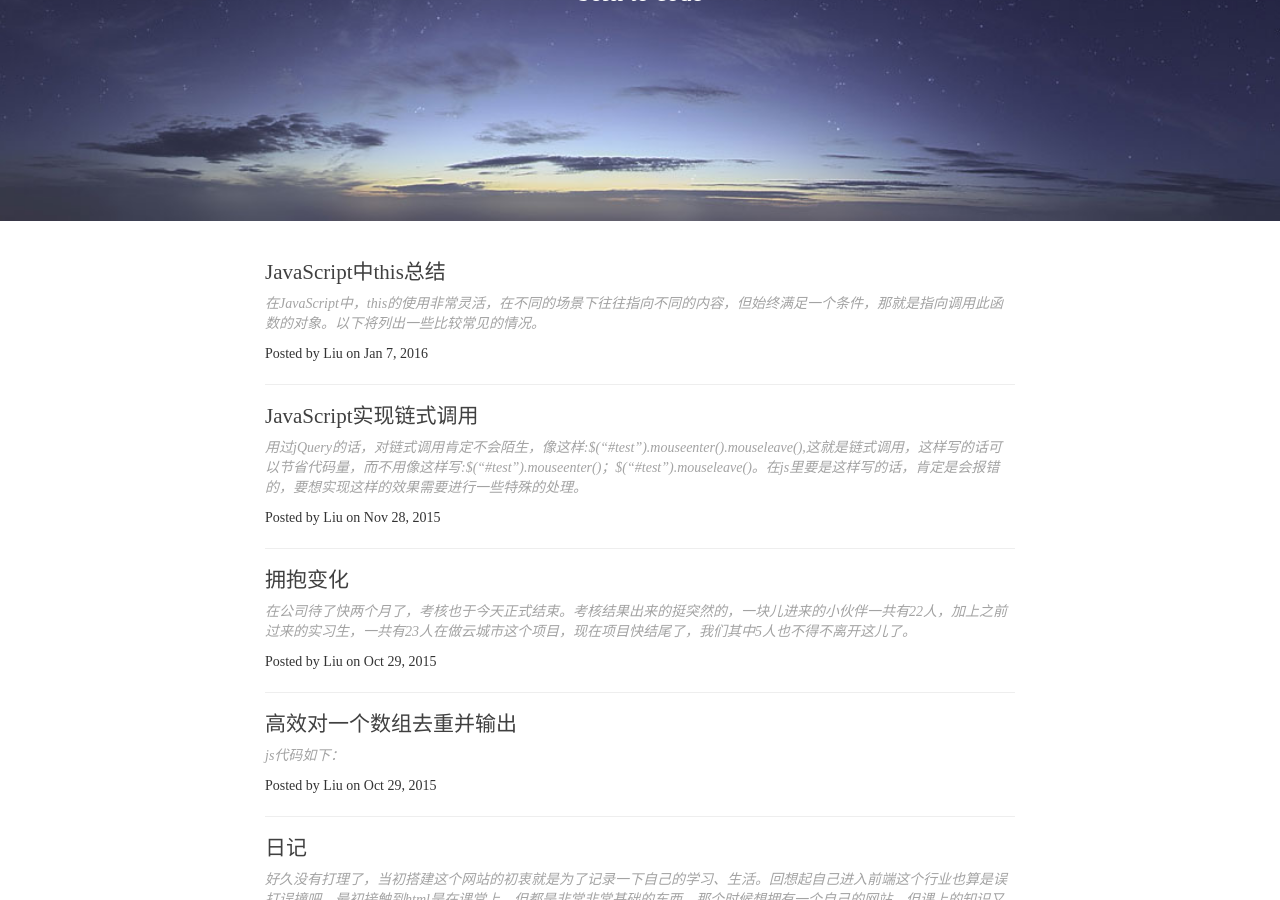
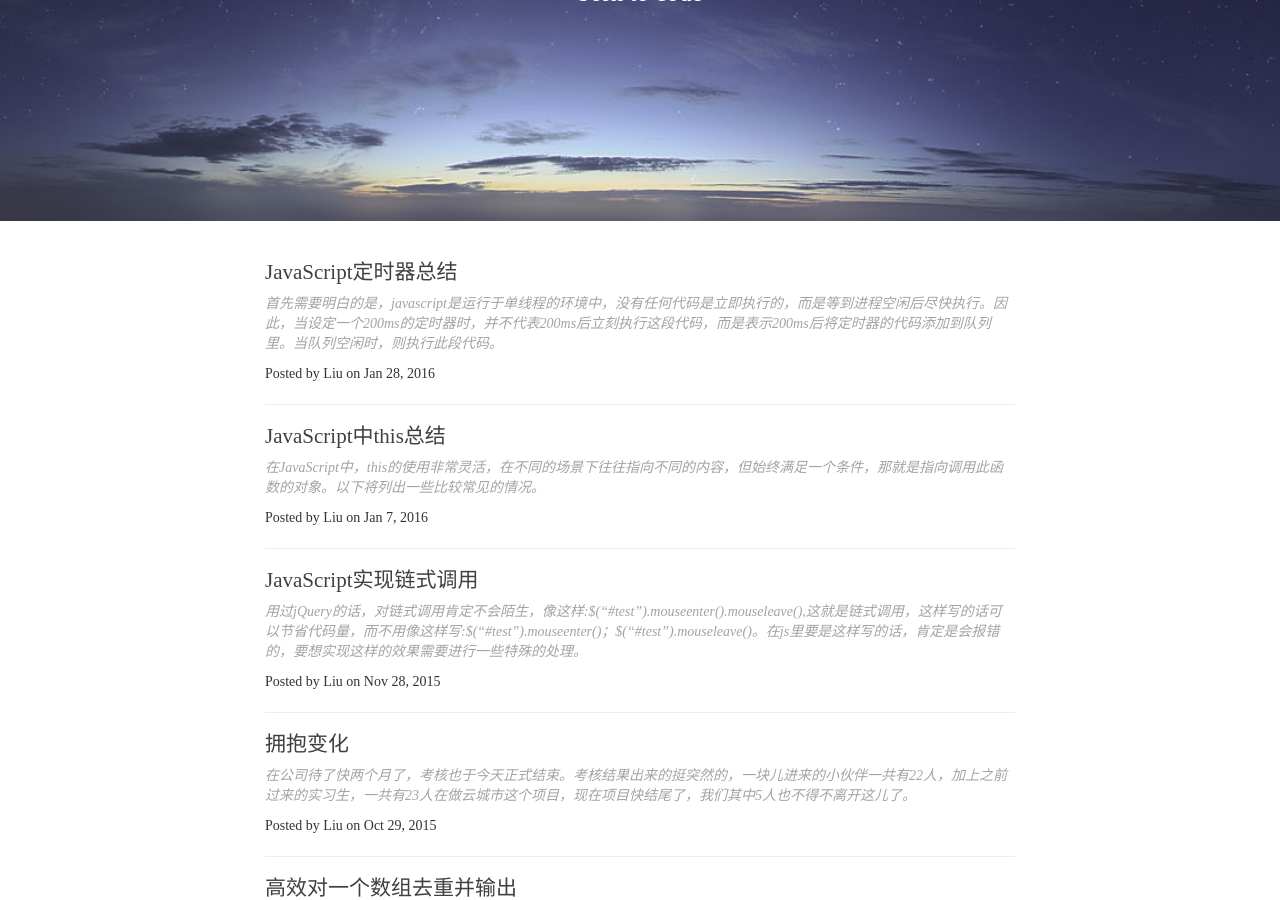
Before and after one commit to lyhper/lyhper.github.io, a Jekyll site: the page built from index.html, in a window 1280 px wide and 900 px high, scrolled down 438 px. Built offline with Jekyll 4.4.1, drawn with Linux system fonts in a browser that asks for light colours; comment, search, counter and statistics services are not loaded; some of the changed text lies outside the part shown.

Commit message:
add post

```diff
--- a/_includes/footer.html
+++ b/_includes/footer.html
@@ -8,6 +8,13 @@
           <li><a href="http://weibo.com/liuyuhangblog" target="_blank"><i class="fa fa-weibo fa-3x"></i></a></li>
           <li><a href="https://github.com/lyhper" target="_blank"><i class="fa fa-github fa-3x"></i></a></li>
         </ul>
+        <p>
+          友情链接：
+          <a href="http://blog.peterwf.com/">WangF Blog</a> |
+          <a href="http://neras.github.io/">有只妖怪</a> |
+          <a href="http://www.cnblogs.com/observernotes/">observernote</a> |
+          <a href="http://coolmogu.com/">一只很酷的蘑菇</a>
+        </p>
         <p>Copyright © lyhper Blog 2015</p>
         <div class="footer-count">
           <script async src="//dn-lbstatics.qbox.me/busuanzi/2.3/busuanzi.pure.mini.js"></script>
--- /dev/null
+++ b/_posts/2016-01-28-javascript-timer.md
@@ -0,0 +1,35 @@
+---
+layout: post
+title: JavaScript定时器总结
+date: 2016-01-28 15:01:00
+categories: JavaScript
+---
+
+首先需要明白的是，javascript是运行于单线程的环境中，没有任何代码是立即执行的，而是等到进程空闲后尽快执行。因此，当设定一个200ms的定时器时，并不代表200ms后立刻执行这段代码，而是表示200ms后将定时器的代码添加到队列里。当队列空闲时，则执行此段代码。
+
+##使用setInterval需谨慎
+
+{% highlight ruby %}
+setInterval(function(){
+	test();
+},200);
+{% endhighlight %}
+
+多个定时器代码执行的间隔可能会比200ms小，如果此时test函数执行时间过长，在200ms之后仍在执行，则定时器会将test函数代码继续添加到队列中。当第一次test执行完毕后立即执行第2次test函数，这意味这两次代码的执行间隔不存在了。
+
+因此，我们尽量使用递归调用setTimeout的方式来模拟setInterval，如下所示：
+
+{% highlight ruby %}
+function interval (){
+	setTimeout(function(){
+		test();
+		interval();
+	},200);
+}
+{% endhighlight %}
+
+尽量不要使用arguments.callee，因为在严格模式下，argeuments.callee会被禁用。
+
+##切换标签后的定时器间隔
+
+当切换标签使当前标签页处于后台时，现代浏览器可能是出于节省资源的目的，会将定时器间隔变大。这意味着使用定时器制作动画的时候尤其要注意这一点，因为这可能导致动画在前台时一切正常，而当切换标签再切换回来时动画就错乱了。因此，在利用定时器制作动画时应当采用setTimeout模拟的方式，这样可以保证前一个定时器代码执行完之后再将新的定时器代码插入队列。
```
Lines whose indentation alone changed are shown as unchanged.
